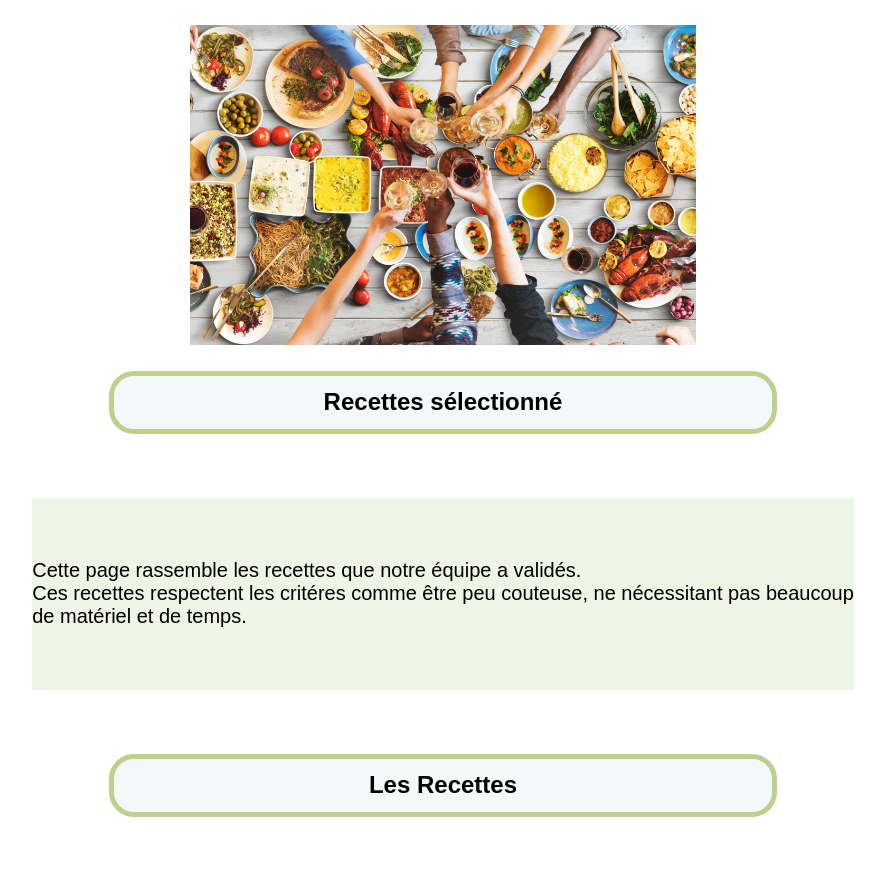
After one commit to G1ul1o/Miamateur, a PHP site: page /selectionne.html in a window 1280 px wide. The commit adds this page. Shown: the top 890 px of the page, without its empty margins (197-1082 px from the left). Run offline with PHP 8.4, Linux system fonts and the light colour scheme.

Commit message:
Page sélection

```diff
--- /dev/null
+++ b/JavaScript_selectionne.js
@@ -0,0 +1,71 @@
+
+window.onload = function() {
+    var page = document.getElementById("container");
+
+    var nbre_recette = 14; /*requete serveur*/
+
+    var indice = 0;
+
+    for (var i = 0; i < nbre_recette; i++) {
+        if (indice === 0) {
+            var ul = document.createElement("ul");
+        }
+
+        var li = document.createElement("li");
+
+        var a = document.createElement("a");
+
+        var img = document.createElement("img");
+
+        var Titre=document.createElement("h2");
+
+        a.href = "https://fr.wikipedia.org/wiki/Attaque_par_force_brute"; /*lien vers la page recette*/
+
+        img.src = "frites.jpeg";  /* lien vers la photo*/
+
+        Titre.textContent="Frites";  /*titre*/
+
+        a.appendChild(img);
+
+        li.appendChild(a);
+
+        li.appendChild(Titre);
+
+        ul.appendChild(li);
+
+        indice++;
+
+        if (indice === 4)
+        {
+            page.appendChild(ul);
+            indice = 0;
+        }
+    }
+
+    if (indice!==0) {
+        for (var j = indice; j < 4; j++) {
+            li = document.createElement("li");
+
+            a = document.createElement("a");
+
+            img = document.createElement("img");
+
+            Titre = document.createElement("h2");
+
+            a.href = ""; /*lien vers la page recette*/
+
+            img.src = "";  /* lien vers la photo*/
+
+            Titre.textContent = "";  /*titre*/
+
+            a.appendChild(img);
+
+            li.appendChild(a);
+
+            li.appendChild(Titre);
+
+            ul.appendChild(li);
+        }
+        page.appendChild(ul);
+    }
+};
--- a/accueil.html
+++ b/accueil.html
@@ -51,7 +51,8 @@
 
         <div class="conteneur">
             <div class="rectangle">
-
+                <h1>A propos de nous:</h1>
+                <p>Nous sommes une équipe d'étudiants réalisant un projet en deuxième année.<br> Nous sommes animés par la volonté d'aider les étudiants dans leur vie quotidienne. Cela passe par de l'aide à trouver des recettes peu chères et simples à réaliser</p>
             </div>
         </div>
 
--- /dev/null
+++ b/selectionne.html
@@ -0,0 +1,45 @@
+<!DOCTYPE html>
+<html lang="en">
+<head>
+    <link rel="stylesheet" href="style_selection.css">
+    <script type="text/javascript" src="JavaScript_selectionne.js"></script>
+    <meta charset="UTF-8">
+    <title>Les recettes de la sélection</title>
+</head>
+
+
+<body>
+<div class="box">
+    <img src="friends-happiness-enjoying-dinning-eating-concept.jpeg">
+</div>
+
+<div class = "section">
+    <h2>Recettes sélectionné</h2>
+</div>
+
+<div class="conteneur">
+    <div class="rectangle">
+        <p>Cette page rassemble les recettes que notre équipe a validés.<br>
+            Ces recettes respectent les critéres comme être peu couteuse, ne nécessitant pas beaucoup de matériel et de temps.<br></p>
+    </div>
+</div>
+
+<div>
+    <div class = "section">
+        <h2>Les Recettes</h2>
+    </div>
+
+
+
+    <div class="container" id="container">
+
+
+    </div>
+
+</div>
+
+
+
+
+</body>
+</html>
--- /dev/null
+++ b/style_selection.css
@@ -0,0 +1,166 @@
+.box
+{
+    display: flex;
+    margin-left: 30%;
+    margin-right: 30%;
+    margin-top: 2%;
+    height: 40vh;
+    margin-bottom: 2%;
+}
+
+.box img
+{
+    display: flex;
+    height: 100%;
+    width: 100%;
+    margin-bottom: 5%;
+}
+.section h1
+{
+    text-align: center;
+    align-items: center;
+}
+.section h2
+{
+    border: 5px solid;
+    border-color: #bed08c;
+    border-radius: 25px;
+    padding:1%;
+    width: 50%;
+    margin:0 auto 0; /*marge entre haut et en bas de l'encadrement (0) et sur les cotés (auto)*/
+    text-align: center;
+    background-color: #f3f9f9;
+    font-family: Arial, sans-serif;
+}
+
+.conteneur {
+    display: flex;
+    justify-content: center;
+    align-items: center;
+    height: 40vh;
+}
+
+.rectangle {
+    display: flex;
+    width: 65%;
+    height: 60%;
+    background-color: #edf6e5; /* Couleur */
+    align-items: center; /* centré le texte horizontalement*/
+    justify-content: center; /*centré le texte verticalement*/
+    margin: auto;
+    font-size: 125%;
+    font-family: Arial, sans-serif;
+}
+
+.conteneur-recherche
+{
+    display: flex;
+    border-radius: 20px;
+    justify-content: center;
+    align-items: center;
+    margin-bottom: 2%;
+}
+
+.conteneur-recherche form {
+    display: flex;
+    justify-content: center;
+    align-items: center;
+    gap: 2%;
+    width: 70%;
+    height: 100%;
+
+}
+
+.conteneur-recherche input[type=text]
+{
+    width: 60%;
+    align-items: center;
+    padding: 12px 20px;
+    margin: 1% 0;
+    box-sizing: border-box;
+    border:none;
+    border-radius: 20px;
+    font-family: Arial, sans-serif;
+    font-size: 100%;
+}
+
+.conteneur-recherche input[type=submit]
+{
+    margin: 1% 0;
+    border: none;
+    border-radius: 25px;
+    background-color: #bed08c;
+    color: white;
+    width: 20%;
+    font-size: 100%;
+    font-family: Arial, sans-serif;
+}
+
+.container{
+    display: block;
+    gap: 5%;
+    margin-left: 5%;
+    margin-right: 5%;
+    margin-top: 6%;
+    height: 400px
+}
+
+.block{
+    flex-basis: 33.33%;
+    justify-content: center;
+    position: relative;
+}
+
+img{
+    display: flex;
+    height: 100%;
+    max-width: 100%;
+    object-fit: cover;
+    margin-bottom: 5%;
+}
+
+
+.block button {
+    position: absolute;
+    font-size: 100%;
+    left:50%;
+    transform : translateX(-50%);
+    border-radius: 25px;
+    background-color: #bed08c;
+    color: white;
+    border:none;
+    font-family: Arial, sans-serif;
+}
+
+.block h1
+{
+    width:1%;
+    font-family: "Arial", sans-serif;
+}
+
+.block p
+{
+    width: 1%;
+    font-family: "Arial", sans-serif;
+}
+
+.container ul
+{
+    display: flex;
+    justify-content: center;
+    text-align: center;
+    gap: 5%;
+    margin-left: 5%;
+    margin-right: 5%;
+    margin-top: 2%;
+    margin-bottom: 10%;
+    padding: 0;
+    list-style: none;
+}
+
+.container li
+{
+    flex-basis: 50%;
+    justify-content: center;
+    position: relative;
+}
```
Also changed, not shown: style.css (+16 -1 lines), tendances communautaires.html (+1 -64 lines), photo_selection.jpeg (added).
